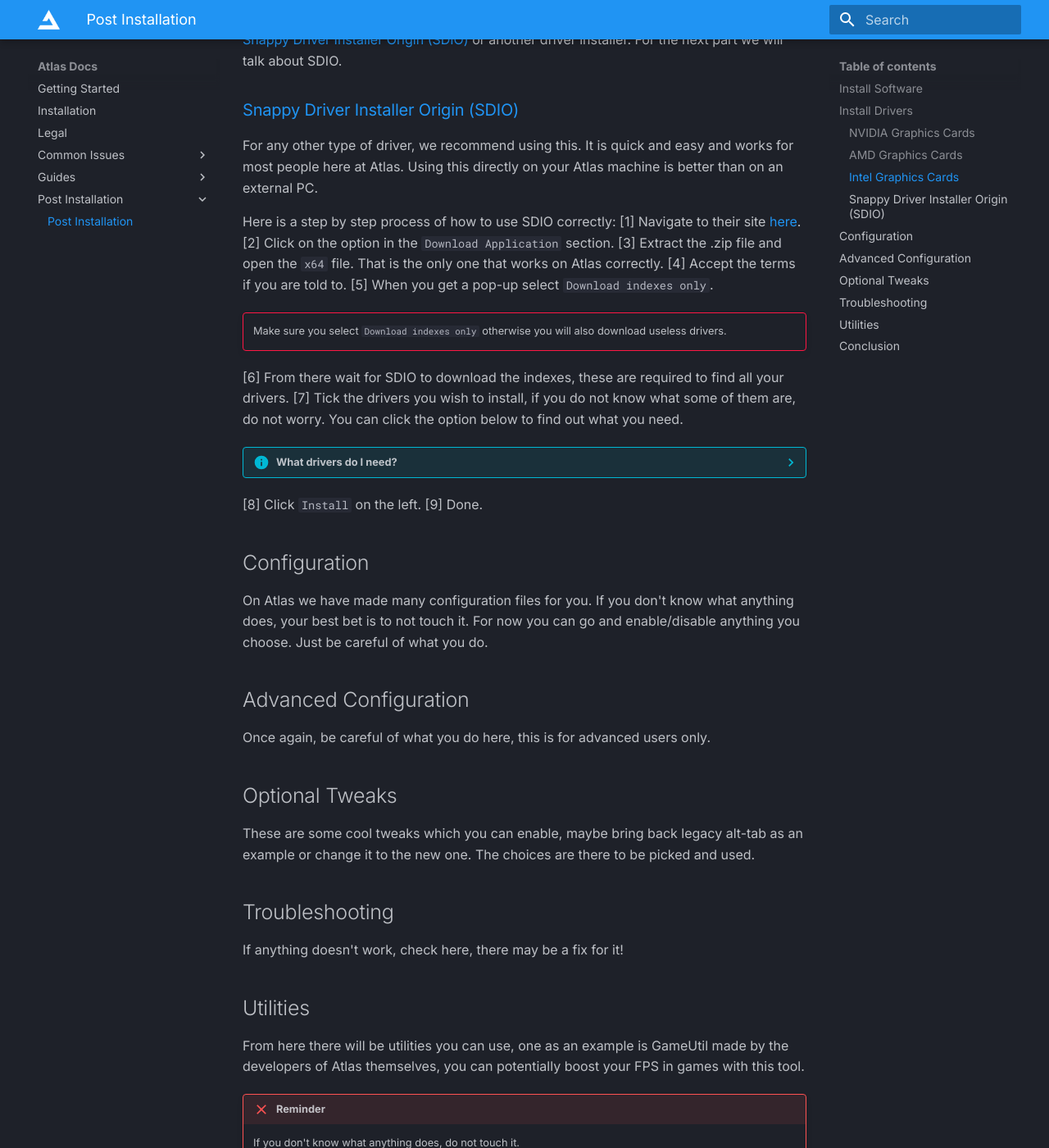
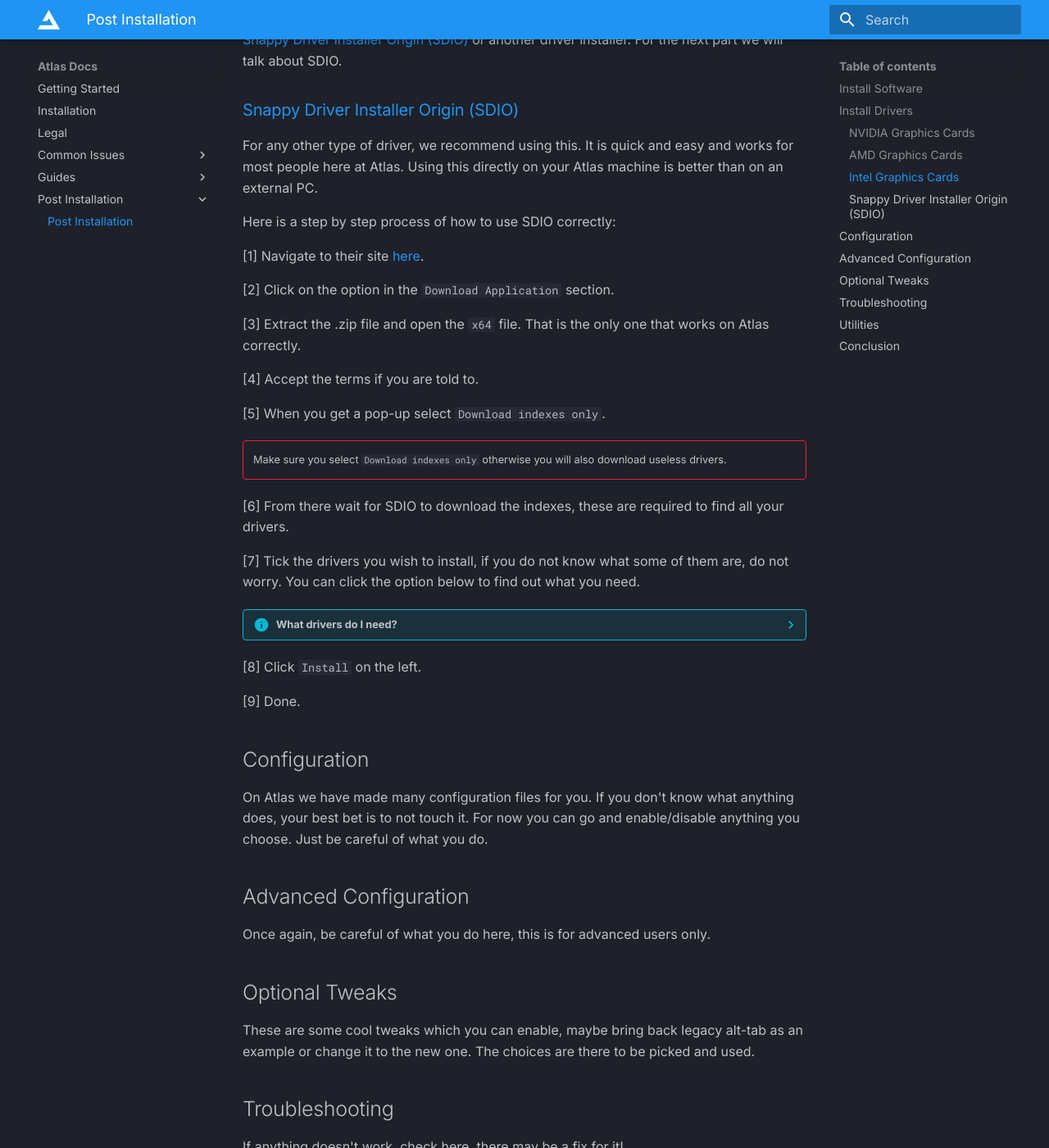
Before and after one commit to Atlas-OS/docs, an MkDocs documentation site: the page built from docs/Post Installation/index.md, in a window 1280 px wide and 1400 px high, scrolled down 1829 px. Shown: the whole window at 82% size. Built offline with MkDocs 1.6.1 and Material for MkDocs 9.7.7, drawn with Linux system fonts in a browser that asks for light colours.

Commit message:
added extensions and bug fixes (#7)
* Delete 1fps.md

* Delete store-spotify.md

* Delete windowsfeatures.md

* Update index.md

* Create 1803.MD

* Rename 1803.MD to 1803.md

* Update 1803.md

* Create 20H2.md

* Create 21H2.md

* Update 20H2.md

* Create 22H2.md

* Update index.md

* Update FAQ.md

* Fixed everything.

* Fixed indenting issue

* Fixed SPaG

* Updated all files

* Ready to publish

* Made install one page and put it in the main dir

* Update COD MW WZ2 fix.md

* Update COD MW WZ2 fix.md

* Added post install guides

* fix

* added extensions, and just general bug fixes

````diff
--- a/docs/Post Installation/index.md
+++ b/docs/Post Installation/index.md
@@ -16,33 +16,36 @@ When you have installed Atlas, you will be on a clean desktop with the "Atlas" f
     Make sure you are connected to the internet for everything that will be mentioned below
 
 ??? example "Atlas folder tree"
-    Atlas/\
-    ├─ 1. Install Software/\
-    ├─ 2. Install Drivers/\
-    ├─ 3. Configuration/\
-    ├─ 4. Advanced Configuration/\
-    ├─ Optional Tweaks/\
-    ├─ Troubleshooting/\
-    ├─ Utilities/\
-    ├─ Atlas Discord\
-    ├─ Atlas Wallpapers\
-    ├─ Documentation\
-    ├─ Issues\
+    ```
+    Atlas/
+    ├─ 1. Install Software/
+    ├─ 2. Install Drivers/
+    ├─ 3. Configuration/
+    ├─ 4. Advanced Configuration/
+    ├─ Optional Tweaks/
+    ├─ Troubleshooting/
+    ├─ Utilities/
+    ├─ Atlas Discord
+    ├─ Atlas Wallpapers
+    ├─ Documentation
+    ├─ Issues
+    ```
 
 ## Install Software
 
 ??? example "Install Software tree"
+    ```
     Atlas/\
-    ├─ 1. Install Software/\
-    │  ├─ Links/\
-    │  ├─ HOW TO.txt\
-    │  ├─ Install Browser via Chocolatey.bat\
-    │  ├─ Install Browser via Scoop.bat\
-    │  ├─ Install Chocolatey.bat\
-    │  ├─ Install Other Software via Chocolatey.bat\
-    │  ├─ Install Other Software via Scoop.bat\
-    │  ├─ Install Scoop.bat\
-
+    ├─ 1. Install Software/
+    │  ├─ Links/
+    │  ├─ HOW TO.txt
+    │  ├─ Install Browser via Chocolatey.bat
+    │  ├─ Install Browser via Scoop.bat
+    │  ├─ Install Chocolatey.bat
+    │  ├─ Install Other Software via Chocolatey.bat
+    │  ├─ Install Other Software via Scoop.bat
+    │  ├─ Install Scoop.bat
+    ```
 
 Installing software is easy on Atlas, we have given you 2 methods to download software directly from Atlas
 - Scoop
@@ -60,14 +63,16 @@ Just choose what you want and click "Ok"
 ## Install Drivers
 
 ??? example "Install Drivers tree"
-    Atlas/\
-    ├─ 2. Install Drivers/\
-    │  ├─ AMD GPUs\
-    │  ├─ Intel (i)GPUs\
-    │  ├─ NVCleanstall Recommended Settings.png\
-    │  ├─ NVCleanstall_1.14.0.exe\
-    │  ├─ SDIO INSTALLATION.txt\
-    │  ├─ Snappy Driver Installer (SDIO)\
+    ```
+    Atlas/
+    ├─ 2. Install Drivers/
+    │  ├─ AMD GPUs
+    │  ├─ Intel (i)GPUs
+    │  ├─ NVCleanstall Recommended Settings.png
+    │  ├─ NVCleanstall_1.14.0.exe
+    │  ├─ SDIO INSTALLATION.txt
+    │  ├─ Snappy Driver Installer (SDIO)
+    ```
 
 Installing drivers is not as easy as installing software sadly, so we will try to download drivers the right way.
 
@@ -89,20 +94,31 @@ For Intel graphics cards you can either install from [here](https://www.intel.co
 For any other type of driver, we recommend using this. It is quick and easy and works for most people here at Atlas. Using this directly on your Atlas machine is better than on an external PC.
 
 Here is a step by step process of how to use SDIO correctly:
+
 [1] Navigate to their site [here](https://www.glenn.delahoy.com/snappy-driver-installer-origin/).
+
 [2] Click on the option in the `Download Application` section.
+
 [3] Extract the .zip file and open the `x64` file. That is the only one that works on Atlas correctly.
+
 [4] Accept the terms if you are told to.
+
 [5] When you get a pop-up select `Download indexes only`.
+
 !!! danger ""
     Make sure you select `Download indexes only` otherwise you will also download useless drivers.
+
 [6] From there wait for SDIO to download the indexes, these are required to find all your drivers.
+
 [7] Tick the drivers you wish to install, if you do not know what some of them are, do not worry. You can click the option below to find out what you need.
+
 ??? info "What drivers do I need?"
     You should probably install graphics drivers if not done already, as well as Audio, LAN/WiFi and USB drivers. If you do not know the name of these, you can do some research for your providers to check what the drivers are and install them.
 
     You can also install Bluetooth if you require that, it will be needed for Wireless Xbox controllers as an example.
+
 [8] Click `Install` on the left.
+
 [9] Done.
 
 ## Configuration
--- a/mkdocs.yml
+++ b/mkdocs.yml
@@ -21,3 +21,9 @@ markdown_extensions:
   - pymdownx.details
   - pymdownx.superfences
   - attr_list
+  - pymdownx.keys
+  - pymdownx.highlight:
+      anchor_linenums: true
+  - pymdownx.inlinehilite
+  - pymdownx.snippets
+  - pymdownx.superfences
````
Also changed, not shown: docs/Guides/COD MW WZ2 fix.md (+5 -4 lines).
